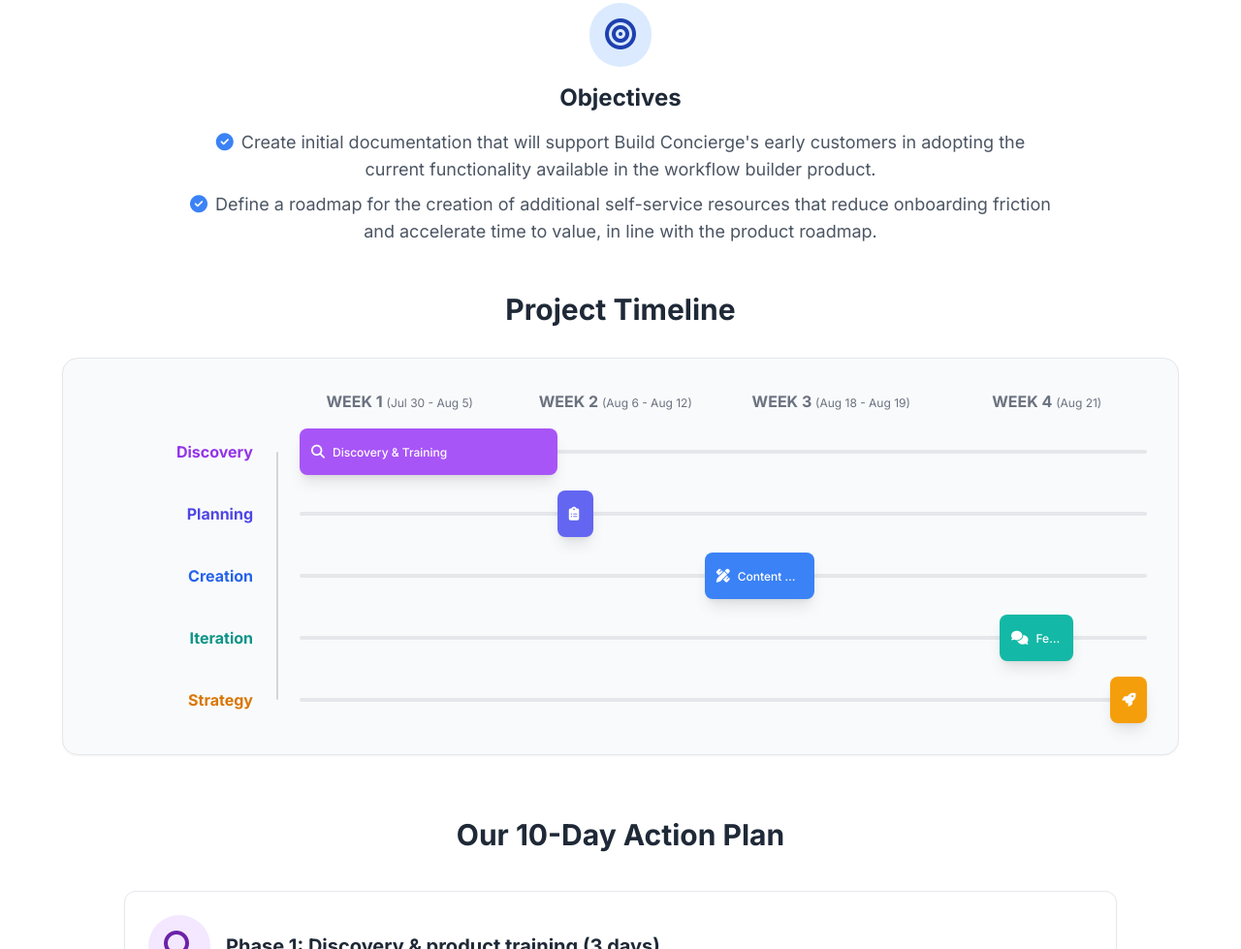
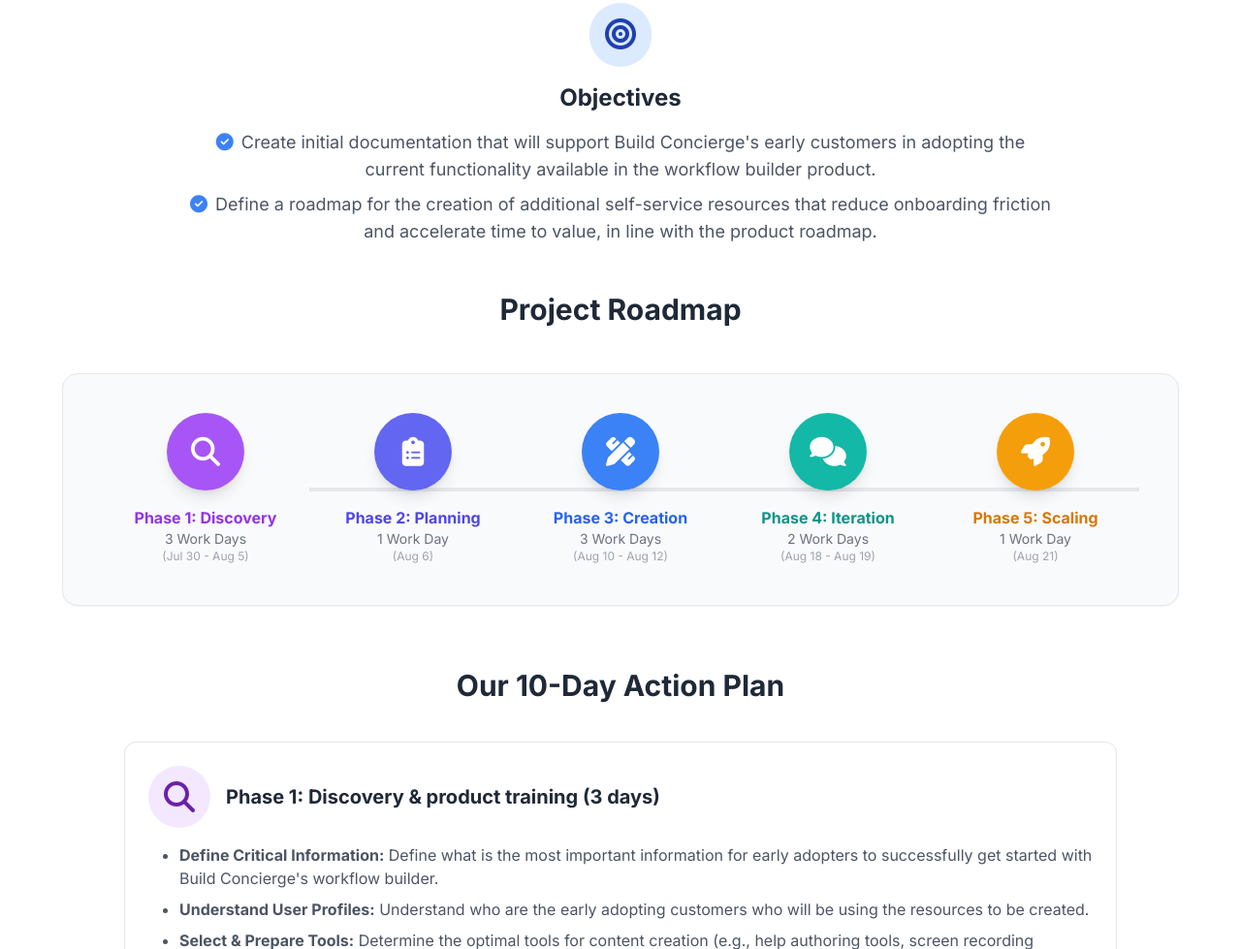
Before and after one commit to juliafagelman/buildconcierge, a plain HTML site: page index.html in a window 1280 px wide. Shown: the part 513-1492 px from the top of the page at 97% size. Drawn offline with nearby package versions, Linux system fonts and the light colour scheme.

Commit message:
Update index.html

```diff
--- a/index.html
+++ b/index.html
@@ -13,6 +13,37 @@
         }
         body {
             font-family: 'Inter', sans-serif;
+        }
+        .timeline-step-desktop:not(:last-child)::after {
+            content: '';
+            position: absolute;
+            left: 100%;
+            top: 50%;
+            transform: translateY(-50%);
+            width: 100%;
+            height: 4px;
+            background-color: #e5e7eb;
+        }
+        .timeline-step-desktop {
+            z-index: 10;
+        }
+
+        .timeline-step-mobile:not(:last-child) {
+            padding-bottom: 2.5rem;
+        }
+
+        .timeline-step-mobile::before {
+            content: '';
+            position: absolute;
+            left: 2.5rem;
+            top: 5rem;
+            transform: translateX(-50%);
+            width: 4px;
+            height: 100%;
+            background-color: #e5e7eb;
+        }
+         .timeline-step-mobile:last-child::before {
+            display: none;
         }
     </style>
 </head>
@@ -47,78 +78,25 @@
             </section>
 
             <!-- Project Timeline -->
-            <section class="mb-16 max-w-6xl mx-auto">
-                 <h2 class="text-3xl font-bold text-center mb-8">Project Timeline</h2>
-                 <div class="bg-gray-50 p-8 rounded-2xl border border-gray-200 shadow-sm">
-                    <!-- Header Row -->
-                    <div class="grid grid-cols-[180px_1fr] gap-x-8">
-                        <div></div> <!-- Empty cell for alignment -->
-                        <div class="grid grid-cols-4 gap-4 text-center font-bold text-gray-500 mb-4">
-                           <div>WEEK 1 <span class="font-normal text-xs">(Jul 30 - Aug 5)</span></div>
-                           <div>WEEK 2 <span class="font-normal text-xs">(Aug 6 - Aug 12)</span></div>
-                           <div>WEEK 3 <span class="font-normal text-xs">(Aug 18 - Aug 19)</span></div>
-                           <div>WEEK 4 <span class="font-normal text-xs">(Aug 21)</span></div>
-                        </div>
+            <section class="mb-16 max-w-7xl mx-auto">
+                 <h2 class="text-3xl font-bold text-center mb-12">Project Roadmap</h2>
+                 <div class="bg-gray-50 p-6 md:p-10 rounded-2xl border border-gray-200 shadow-sm">
+                    <!-- Desktop Timeline -->
+                    <div class="hidden md:flex items-start justify-between relative">
+                        <div class="flex-1 text-center relative timeline-step-desktop"><a href="#phase-1" class="inline-block"><div class="w-20 h-20 bg-purple-500 text-white rounded-full flex items-center justify-center text-3xl mx-auto shadow-lg transition-transform hover:scale-110"><i class="fas fa-search"></i></div><h3 class="mt-4 font-bold text-purple-600">Phase 1: Discovery</h3><p class="text-sm text-gray-500">3 Work Days</p><p class="text-xs text-gray-400">(Jul 30 - Aug 5)</p></a></div>
+                        <div class="flex-1 text-center relative timeline-step-desktop"><a href="#phase-2" class="inline-block"><div class="w-20 h-20 bg-indigo-500 text-white rounded-full flex items-center justify-center text-3xl mx-auto shadow-lg transition-transform hover:scale-110"><i class="fas fa-clipboard-list"></i></div><h3 class="mt-4 font-bold text-indigo-600">Phase 2: Planning</h3><p class="text-sm text-gray-500">1 Work Day</p><p class="text-xs text-gray-400">(Aug 6)</p></a></div>
+                        <div class="flex-1 text-center relative timeline-step-desktop"><a href="#phase-3" class="inline-block"><div class="w-20 h-20 bg-blue-500 text-white rounded-full flex items-center justify-center text-3xl mx-auto shadow-lg transition-transform hover:scale-110"><i class="fas fa-pencil-ruler"></i></div><h3 class="mt-4 font-bold text-blue-600">Phase 3: Creation</h3><p class="text-sm text-gray-500">3 Work Days</p><p class="text-xs text-gray-400">(Aug 10 - Aug 12)</p></a></div>
+                        <div class="flex-1 text-center relative timeline-step-desktop"><a href="#phase-4" class="inline-block"><div class="w-20 h-20 bg-teal-500 text-white rounded-full flex items-center justify-center text-3xl mx-auto shadow-lg transition-transform hover:scale-110"><i class="fas fa-comments"></i></div><h3 class="mt-4 font-bold text-teal-600">Phase 4: Iteration</h3><p class="text-sm text-gray-500">2 Work Days</p><p class="text-xs text-gray-400">(Aug 18 - Aug 19)</p></a></div>
+                        <div class="flex-1 text-center relative timeline-step-desktop"><a href="#phase-5" class="inline-block"><div class="w-20 h-20 bg-amber-500 text-white rounded-full flex items-center justify-center text-3xl mx-auto shadow-lg transition-transform hover:scale-110"><i class="fas fa-rocket"></i></div><h3 class="mt-4 font-bold text-amber-600">Phase 5: Scaling</h3><p class="text-sm text-gray-500">1 Work Day</p><p class="text-xs text-gray-400">(Aug 21)</p></a></div>
                     </div>
-
-                    <!-- Timeline with Y-axis labels -->
-                    <div class="grid grid-cols-[180px_1fr] gap-x-8">
-                        <!-- Y-Axis Labels -->
-                        <div class="space-y-4 text-right font-bold pr-4">
-                            <div class="h-12 flex items-center justify-end text-purple-600">Discovery</div>
-                            <div class="h-12 flex items-center justify-end text-indigo-600">Planning</div>
-                            <div class="h-12 flex items-center justify-end text-blue-600">Creation</div>
-                            <div class="h-12 flex items-center justify-end text-teal-600">Iteration</div>
-                            <div class="h-12 flex items-center justify-end text-amber-600">Strategy</div>
-                        </div>
-
-                        <!-- Timeline bars with connecting line -->
+                    <!-- Mobile Timeline -->
+                    <div class="md:hidden">
                         <div class="relative">
-                            <!-- The connecting line -->
-                            <div class="absolute left-[-24px] top-6 bottom-6 w-0.5 bg-gray-300 rounded-full"></div>
-
-                            <div class="space-y-4">
-                                <!-- Phase 1 Row -->
-                                <a href="#phase-1" class="relative h-12 flex items-center group">
-                                    <div class="absolute w-full h-1 bg-gray-200 rounded-full"></div>
-                                    <div class="absolute h-12 bg-purple-500 rounded-lg flex items-center px-3 text-white shadow-lg transition-all duration-300 group-hover:scale-105 group-hover:shadow-xl cursor-pointer" style="left: 0%; width: 30.4%;" title="Phase 1: Discovery & Training (Jul 30 - Aug 5)">
-                                        <i class="fas fa-search mr-2 text-sm flex-shrink-0"></i>
-                                        <span class="font-medium text-xs leading-tight truncate">Discovery & Training</span>
-                                    </div>
-                                </a>
-                                <!-- Phase 2 Row -->
-                                <a href="#phase-2" class="relative h-12 flex items-center group">
-                                    <div class="absolute w-full h-1 bg-gray-200 rounded-full"></div>
-                                    <div class="absolute h-12 bg-indigo-500 rounded-lg flex items-center px-3 text-white shadow-lg transition-all duration-300 group-hover:scale-105 group-hover:shadow-xl cursor-pointer" style="left: 30.4%; width: 4.3%;" title="Phase 2: Content Planning (Aug 6)">
-                                        <i class="fas fa-clipboard-list mr-2 text-sm flex-shrink-0"></i>
-                                        <span class="font-medium text-xs leading-tight truncate">Planning</span>
-                                    </div>
-                                </a>
-                                <!-- Phase 3 Row -->
-                                <a href="#phase-3" class="relative h-12 flex items-center group">
-                                    <div class="absolute w-full h-1 bg-gray-200 rounded-full"></div>
-                                    <div class="absolute h-12 bg-blue-500 rounded-lg flex items-center px-3 text-white shadow-lg transition-all duration-300 group-hover:scale-105 group-hover:shadow-xl cursor-pointer" style="left: 47.8%; width: 13%;" title="Phase 3: Content Creation (Aug 10 - Aug 12)">
-                                        <i class="fas fa-pencil-ruler mr-2 text-sm flex-shrink-0"></i>
-                                        <span class="font-medium text-xs leading-tight truncate">Content Creation</span>
-                                    </div>
-                                </a>
-                                <!-- Phase 4 Row -->
-                                <a href="#phase-4" class="relative h-12 flex items-center group">
-                                    <div class="absolute w-full h-1 bg-gray-200 rounded-full"></div>
-                                    <div class="absolute h-12 bg-teal-500 rounded-lg flex items-center px-3 text-white shadow-lg transition-all duration-300 group-hover:scale-105 group-hover:shadow-xl cursor-pointer" style="left: 82.6%; width: 8.7%;" title="Phase 4: Feedback & Iteration (Aug 18 - Aug 19)">
-                                        <i class="fas fa-comments mr-2 text-sm flex-shrink-0"></i>
-                                        <span class="font-medium text-xs leading-tight truncate">Feedback & Iteration</span>
-                                    </div>
-                                </a>
-                                <!-- Phase 5 Row -->
-                                <a href="#phase-5" class="relative h-12 flex items-center group">
-                                    <div class="absolute w-full h-1 bg-gray-200 rounded-full"></div>
-                                     <div class="absolute h-12 bg-amber-500 rounded-lg flex items-center px-3 text-white shadow-lg transition-all duration-300 group-hover:scale-105 group-hover:shadow-xl cursor-pointer" style="left: 95.7%; width: 4.3%;" title="Phase 5: Scaling & Next Steps (Aug 21)">
-                                        <i class="fas fa-rocket mr-2 text-sm flex-shrink-0"></i>
-                                        <span class="font-medium text-xs leading-tight truncate">Scaling</span>
-                                    </div>
-                                </a>
-                            </div>
+                            <div class="flex items-start relative timeline-step-mobile"><a href="#phase-1" class="flex items-start w-full"><div class="w-20 h-20 bg-purple-500 text-white rounded-full flex-shrink-0 flex items-center justify-center text-3xl shadow-lg"><i class="fas fa-search"></i></div><div class="ml-6"><h3 class="font-bold text-purple-600 text-lg">Phase 1: Discovery</h3><p class="text-md text-gray-500">3 Work Days</p><p class="text-sm text-gray-400">(Jul 30 - Aug 5)</p></div></a></div>
+                            <div class="flex items-start relative timeline-step-mobile"><a href="#phase-2" class="flex items-start w-full"><div class="w-20 h-20 bg-indigo-500 text-white rounded-full flex-shrink-0 flex items-center justify-center text-3xl shadow-lg"><i class="fas fa-clipboard-list"></i></div><div class="ml-6"><h3 class="font-bold text-indigo-600 text-lg">Phase 2: Planning</h3><p class="text-md text-gray-500">1 Work Day</p><p class="text-sm text-gray-400">(Aug 6)</p></div></a></div>
+                            <div class="flex items-start relative timeline-step-mobile"><a href="#phase-3" class="flex items-start w-full"><div class="w-20 h-20 bg-blue-500 text-white rounded-full flex-shrink-0 flex items-center justify-center text-3xl shadow-lg"><i class="fas fa-pencil-ruler"></i></div><div class="ml-6"><h3 class="font-bold text-blue-600 text-lg">Phase 3: Creation</h3><p class="text-md text-gray-500">3 Work Days</p><p class="text-sm text-gray-400">(Aug 10 - Aug 12)</p></div></a></div>
+                            <div class="flex items-start relative timeline-step-mobile"><a href="#phase-4" class="flex items-start w-full"><div class="w-20 h-20 bg-teal-500 text-white rounded-full flex-shrink-0 flex items-center justify-center text-3xl shadow-lg"><i class="fas fa-comments"></i></div><div class="ml-6"><h3 class="font-bold text-teal-600 text-lg">Phase 4: Iteration</h3><p class="text-md text-gray-500">2 Work Days</p><p class="text-sm text-gray-400">(Aug 18 - Aug 19)</p></div></a></div>
+                            <div class="flex items-start relative timeline-step-mobile"><a href="#phase-5" class="flex items-start w-full"><div class="w-20 h-20 bg-amber-500 text-white rounded-full flex-shrink-0 flex items-center justify-center text-3xl shadow-lg"><i class="fas fa-rocket"></i></div><div class="ml-6"><h3 class="font-bold text-amber-600 text-lg">Phase 5: Scaling</h3><p class="text-md text-gray-500">1 Work Day</p><p class="text-sm text-gray-400">(Aug 21)</p></div></a></div>
                         </div>
                     </div>
                  </div>
```
